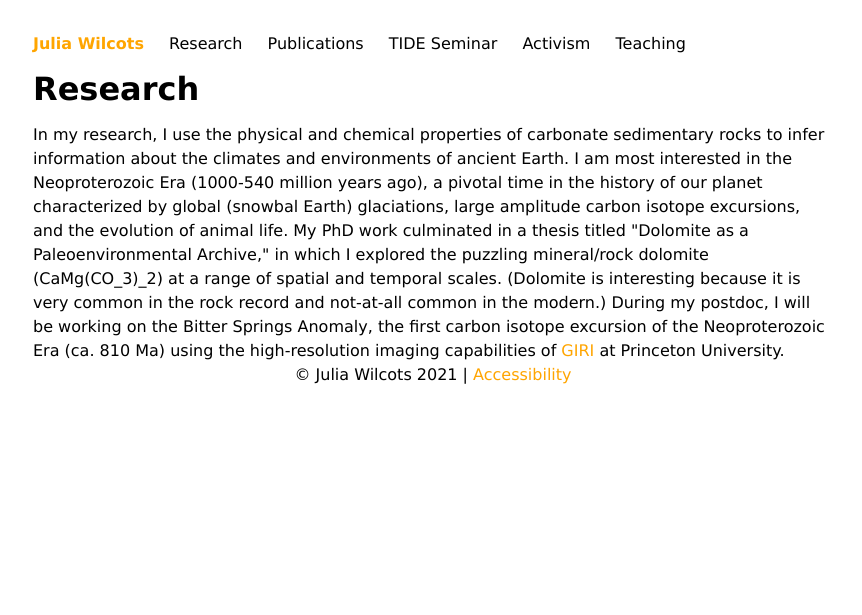
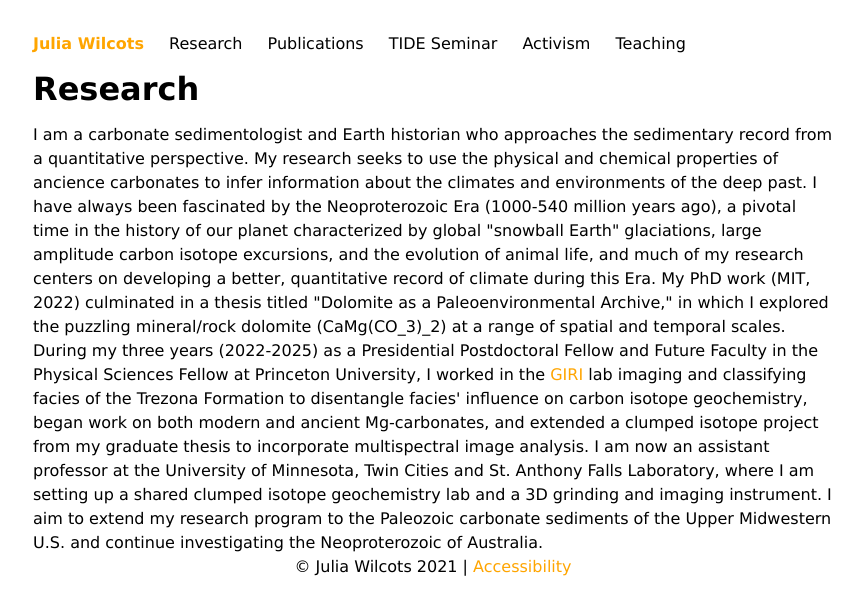
Before and after one commit to juliawilcots/juliawilcots.github.io, a Jekyll site: the page research/index.html, which Jekyll copies as it is, in a window 1280 px wide. Shown: the top 615 px of the page, without its empty margins (207-1069 px from the left). Built offline with Jekyll 4.4.1, drawn with Linux system fonts in a browser that asks for light colours.

Commit message:
revamped

```diff
--- a/research/index.html
+++ b/research/index.html
@@ -31,9 +31,11 @@
 
 <main>
 <h1 id="Research">Research</h1>
-In my research, I use the physical and chemical properties of carbonate sedimentary rocks to infer information about the climates and environments of ancient Earth. I am most interested in the Neoproterozoic Era (1000-540 million years ago), a pivotal time in the history of our planet characterized by global (snowbal Earth) glaciations, large amplitude carbon isotope excursions, and the evolution of animal life. My PhD work culminated in a thesis titled "Dolomite as a Paleoenvironmental Archive," in which I explored the puzzling mineral/rock dolomite (CaMg(CO_3)_2) at a range of spatial and temporal scales. (Dolomite is interesting because it is very common in the rock record and not-at-all common in the modern.)
+I am a carbonate sedimentologist and Earth historian who approaches the sedimentary record from a quantitative perspective. My research seeks to use the physical and chemical properties of ancience carbonates to infer information about the climates and environments of the deep past. I have always been fascinated by the Neoproterozoic Era (1000-540 million years ago), a pivotal time in the history of our planet characterized by global "snowball Earth" glaciations, large amplitude carbon isotope excursions, and the evolution of animal life, and much of my research centers on developing a better, quantitative record of climate during this Era. My PhD work (MIT, 2022) culminated in a thesis titled "Dolomite as a Paleoenvironmental Archive," in which I explored the puzzling mineral/rock dolomite (CaMg(CO_3)_2) at a range of spatial and temporal scales.
 
-During my postdoc, I will be working on the Bitter Springs Anomaly, the first carbon isotope excursion of the Neoproterozoic Era (ca. 810 Ma) using the high-resolution imaging capabilities of <a href="https://giri.princeton.edu/">GIRI</a> at Princeton University.
+During my three years (2022-2025) as a Presidential Postdoctoral Fellow and Future Faculty in the Physical Sciences Fellow at Princeton University, I worked in the <a href="https://giri.princeton.edu/">GIRI</a> lab imaging and classifying facies of the Trezona Formation to disentangle facies' influence on carbon isotope geochemistry, began work on both modern and ancient Mg-carbonates, and extended a clumped isotope project from my graduate thesis to incorporate multispectral image analysis.
+
+I am now an assistant professor at the University of Minnesota, Twin Cities and St. Anthony Falls Laboratory, where I am setting up a shared clumped isotope geochemistry lab and a 3D grinding and imaging instrument. I aim to extend my research program to the Paleozoic carbonate sediments of the Upper Midwestern U.S. and continue investigating the Neoproterozoic of Australia.
 
 
 </main>
```
